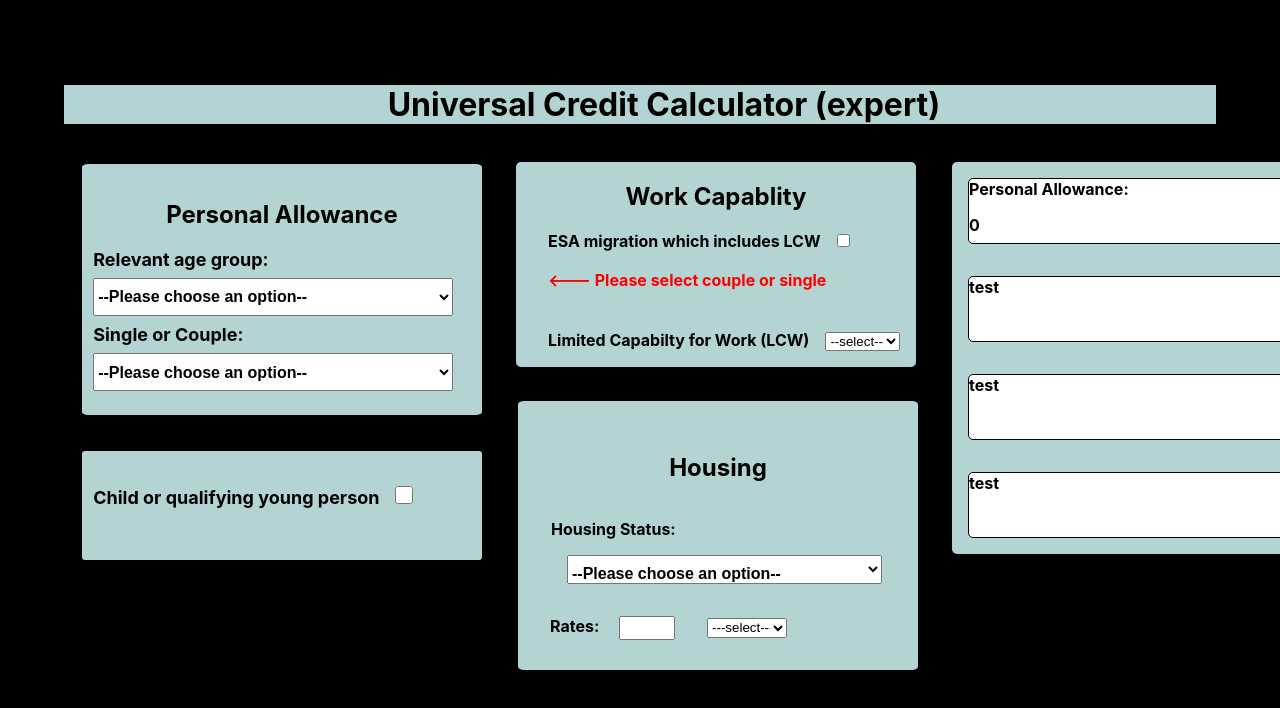
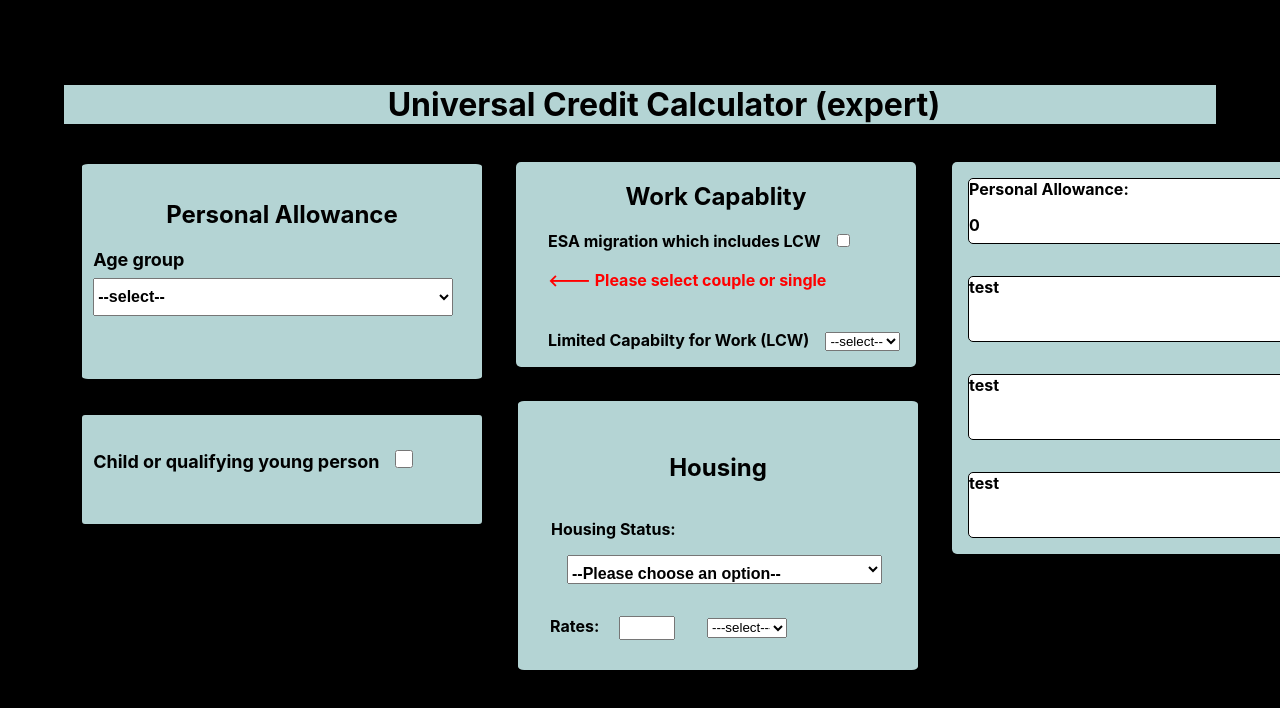
Before and after one commit to dnlstronge/benefitscalc2, a React (Create React App) app: page / in a window 1280 px wide. Shown: the top 708 px of the page. Built offline with nearby package versions, Linux system fonts and the light colour scheme.

Commit message:
[x] removed previous component, going to try split WCA/personal allowance / carer etc into two streams (single & couple), hopefuly should make it easier to work with

```diff
--- /dev/null
+++ b/src/components/UC/UCform/PA/PASingle.js
@@ -0,0 +1,26 @@
+import React, { useState } from "react";
+import classes from "./PASingle.module.css"
+
+const PASingle = () => {
+    //local state
+    const [age, setAge] = useState("")
+
+
+    return (
+        <React.Fragment>
+            <div className={classes.container}>
+                <label className={classes.age_label} htmlFor="age-select">Age group
+                    <select id="age-select">
+                        <option value={0}>--select--</option>
+                        <option value={25}>25+</option>
+                        <option value="SRP">Pension Age</option>
+                        </select>
+                        <p className={classes.age_warning}></p>
+                </label>
+            </div>
+        </React.Fragment>
+    )
+
+
+}
+export default PASingle;
--- a/src/components/UC/UCform/PA/SelectPA.js
+++ b/src/components/UC/UCform/PA/SelectPA.js
@@ -1,5 +1,6 @@
 import React, { useState } from "react"
 import UCElements from "../../UCElements/UCElements"
+import PASingle from "./PASingle";
 
 const UC_elements = UCElements;
 
@@ -7,185 +8,10 @@ const Select_PA = ({ state_GLOBAL, set_state_GLOBAL }) => {
 
 
 
-    const handleAge = (e) => {
-        set_state_GLOBAL({...state_GLOBAL, over25: e.target.value})
 
-        if (e.target.value === "NONE" && state_GLOBAL.couple === "NONE") {
-            set_state_GLOBAL({
-                ...state_GLOBAL,
-                over25: "NONE",
-                couple: "NONE",
-
-                PERSONAL_VALUE: 0})
-        }
-
-        if (e.target.value === "NONE" && state_GLOBAL.couple === "COUPLE") {
-            set_state_GLOBAL({
-                ...state_GLOBAL,
-                over25: "NONE",
-                couple: "COUPLE",
-
-                PERSONAL_VALUE: 0})
-        }
-        if (e.target.value === "NONE" && state_GLOBAL.couple === "SINGLE") {
-                set_state_GLOBAL({
-                ...state_GLOBAL,
-                over25: "NONE",
-                couple: "SINGLE",
-
-                PERSONAL_VALUE: 0})
-        }
-
-
-        if(e.target.value === "25+" && state_GLOBAL.couple === "NONE") {
-
-                set_state_GLOBAL({...state_GLOBAL,
-                over25: "25+", couple: "NONE",
-
-                PERSONAL_VALUE: 0})
-
-    }
-        if(e.target.value === "under 25" && state_GLOBAL.couple === "NONE") {
-            set_state_GLOBAL({...state_GLOBAL,
-            over25: "under 25", couple: "NONE",
-
-            PERSONAL_VALUE: 0,})
-
-    }
-
-    if (e.target.value === "under 25" && state_GLOBAL.couple === "SINGLE") {
-        set_state_GLOBAL({...state_GLOBAL,
-            over25: "under 25", couple: "SINGLE",
-
-            PERSONAL_VALUE: UC_elements.single_under25})
-    }
-    if (e.target.value === "25+" && state_GLOBAL.over25 === "SINGLE") {
-         set_state_GLOBAL({...state_GLOBAL,
-            over25: "25+", couple: "SINGLE",
-            ESA_mig: false, WC: "no", LCW: 0, LCWRA: 0, icLCWRA: "no", isCarer: "no", carer: "0",
-            PERSONAL_VALUE: UC_elements.single_over25})
-    }
-    if (e.target.value === "under 25" && state_GLOBAL.over25 === "COUPLE") {
-         set_state_GLOBAL({...state_GLOBAL,
-            over25: "under 25", couple: "COUPLE",
-
-            PERSONAL_VALUE: UC_elements.joint_under25})
-    }
-    if (e.target.value === "25+" && state_GLOBAL.over25 === "COUPLE") {
-        set_state_GLOBAL({...state_GLOBAL,
-            over25: "25+", couple: "COUPLE",
-
-            PERSONAL_VALUE: UC_elements.joint_over25})
-    }
-
-    }
-
-
-
-    const handleCouple = (e) => {
-        set_state_GLOBAL({...state_GLOBAL, couple: e.target.value})
-
-        if (e.target.value === "NONE" && state_GLOBAL.over25 === "NONE") {
-             set_state_GLOBAL({
-                ...state_GLOBAL,
-                over25: "NONE",
-                couple: "NONE",
-
-                PERSONAL_VALUE: 0})
-
-        }
-        if (e.target.value === "NONE" && state_GLOBAL.over25 === "25+") {
-             set_state_GLOBAL({
-                ...state_GLOBAL,
-                over25: "25+",
-                couple: "NONE",
-
-                PERSONAL_VALUE: 0})
-        }
-        if (e.target.value === "NONE" && state_GLOBAL.over25 === "under 25") {
-             set_state_GLOBAL({
-                ...state_GLOBAL,
-                over25: "under 25",
-                couple: "NONE",
-
-                PERSONAL_VALUE: 0})
-            }
-        if (e.target.value === "SINGLE" && state_GLOBAL.over25 === "NONE") {
-             set_state_GLOBAL({
-                ...state_GLOBAL,
-                over25: "NONE",
-                couple: "SINGLE",
-
-                PERSONAL_VALUE: 0})
-        }
-        if (e.target.value === "COUPLE" && state_GLOBAL.over25 === "NONE") {
-             set_state_GLOBAL({
-                ...state_GLOBAL,
-                over25: "NONE",
-                couple: "COUPLE",
-
-                PERSONAL_VALUE: 0})
-        }
-
-
-
-        if (e.target.value === "SINGLE" && state_GLOBAL.over25 === "under 25") {
-                set_state_GLOBAL({
-                ...state_GLOBAL,
-                over25: "under 25",
-                couple: "SINGLE",
-                PERSONAL_VALUE: UC_elements.single_under25,
-
-            })
-        }
-        if (e.target.value === "SINGLE" && state_GLOBAL.over25 === "25+") {
-                set_state_GLOBAL({
-                ...state_GLOBAL,
-                over25: "25+",
-                couple: "SINGLE",
-                PERSONAL_VALUE: UC_elements.single_over25,
-                })
-        }
-        if (e.target.value === "COUPLE" && state_GLOBAL.over25 === "under 25") {
-                set_state_GLOBAL({
-                ...state_GLOBAL,
-                over25: "under 25",
-                couple: "COUPLE",
-                PERSONAL_VALUE: UC_elements.joint_under25,
-                })
-        }
-        if (e.target.value === "COUPLE" && state_GLOBAL.over25 === "25+") {
-                set_state_GLOBAL({
-                ...state_GLOBAL,
-                over25: "25+",
-                couple: "COUPLE",
-                PERSONAL_VALUE: UC_elements.joint_over25,
-            })
-        }
-
-
-    }
-
-
-    return (
+ return (
         <React.Fragment>
-        <label htmlFor="age-select">Relevant age group: </label>
-        <select onChange={handleAge} name="age group" id="age-select">
-            <option value="NONE">--Please choose an option--</option>
-            <option value="25+">25+</option>
-            <option value="under 25">under 25</option>
-
-        </select>
-
-        <label htmlFor="couple-select">Single or Couple: </label>
-
-        <select onChange={handleCouple} name="couple" id="couple-select">
-                <option value="NONE">--Please choose an option--</option>
-                <option value="SINGLE">Single</option>
-                <option value="COUPLE">Couple</option>
-
-
-        </select>
+        <PASingle PA_state={state_GLOBAL} set_PA_state ={set_state_GLOBAL}/>
         </React.Fragment>
     )
 }
```
Also changed, not shown: src/components/UC/UCform/PA/PASingle.module.css (added).
